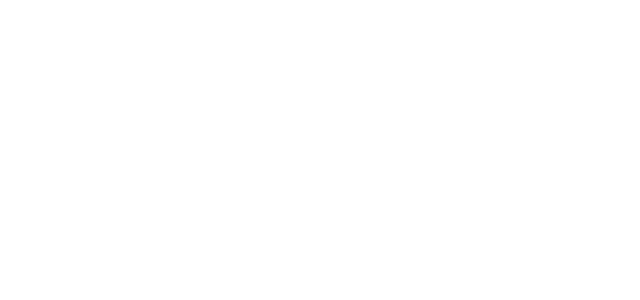
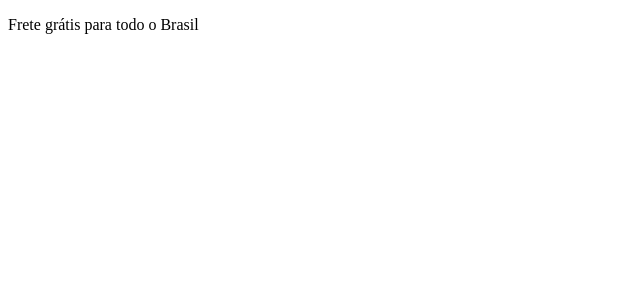
Before and after one commit to vanilo-ferreira/jordanshoes, a React (Vite) app: page / in a window 1280 px wide. Shown: the top 300 px of the page, without its empty margins (0-640 px from the left). Built offline with nearby package versions, Linux system fonts and the light colour scheme.

Commit message:
feat: Add page header

```diff
--- a/src/App.tsx
+++ b/src/App.tsx
@@ -1,11 +1,11 @@
-
-
 function App() {
-
   return (
     <>
+      <div>
+        <p>Frete grátis para todo o Brasil</p>
+      </div>
     </>
-  )
+  );
 }
 
-export default App
+export default App;
```
